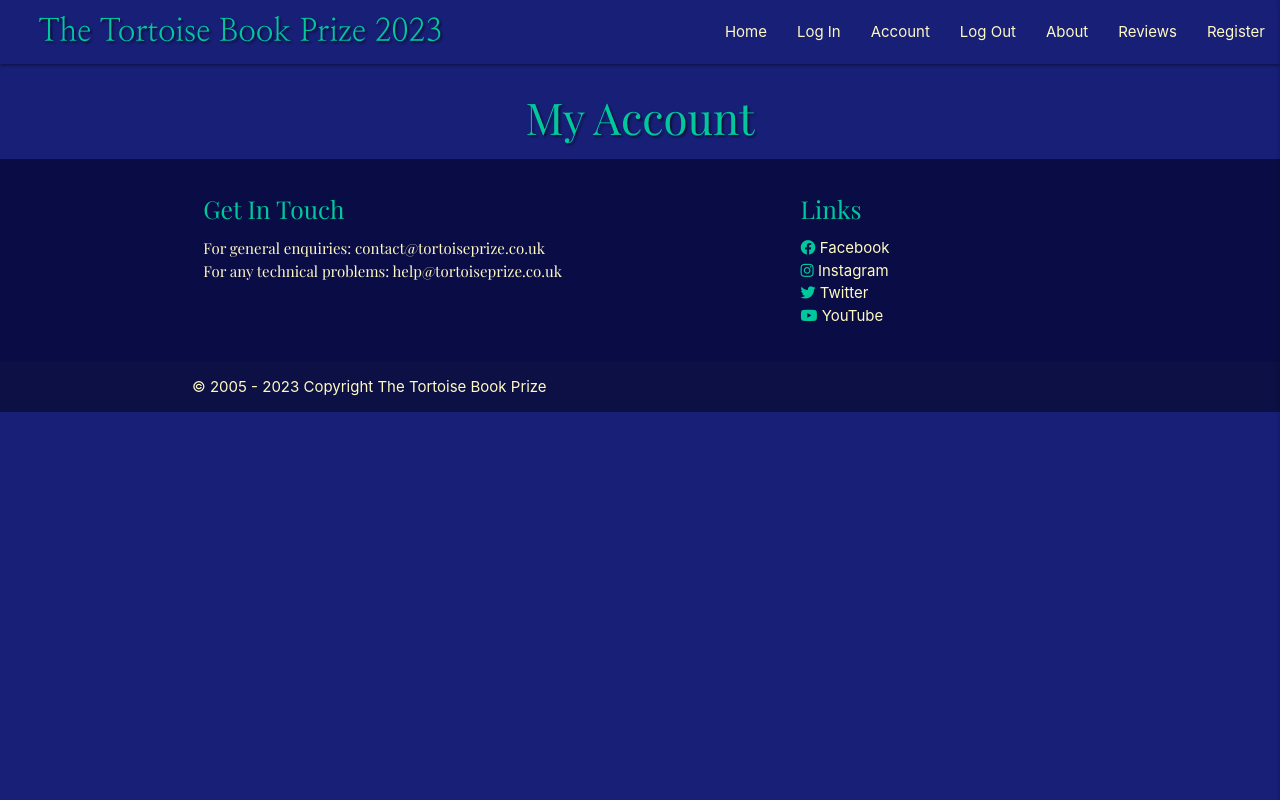
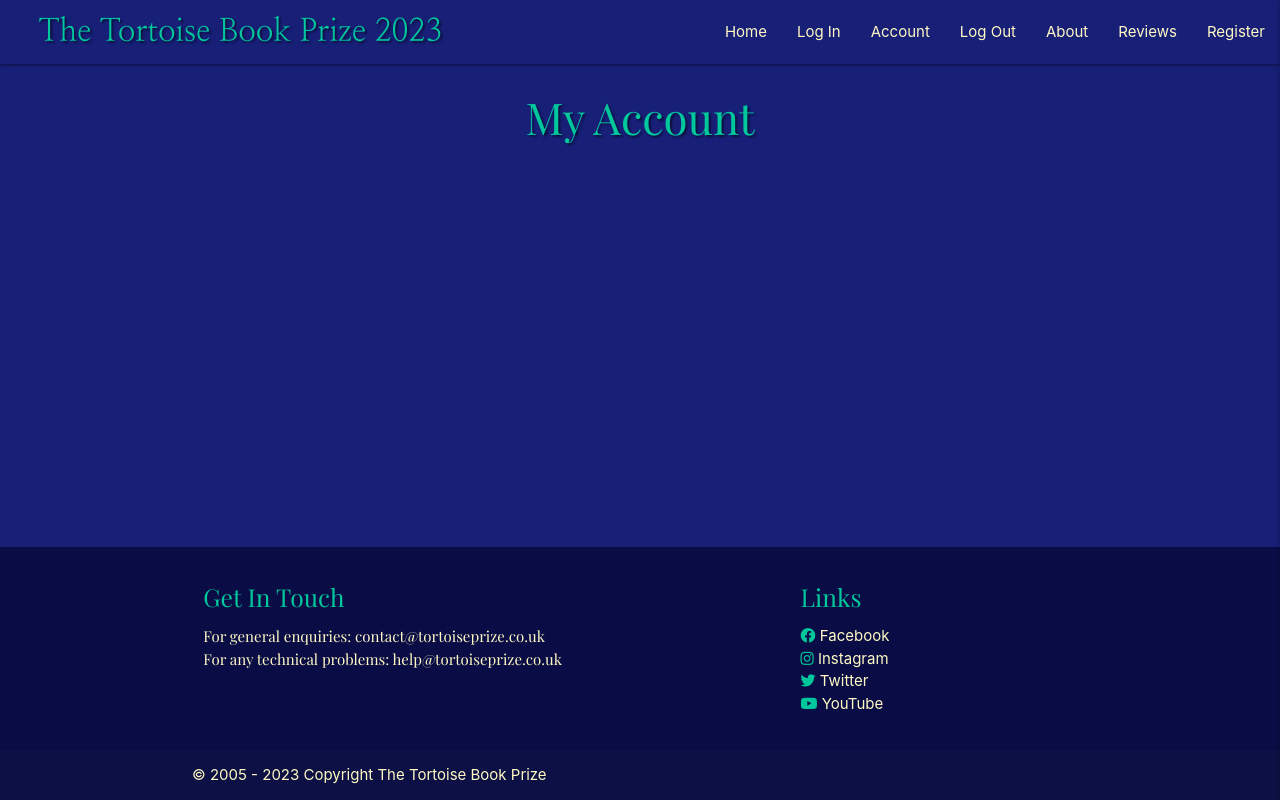
Before and after one commit to vicgoodall/book-awards, a Flask app: a page that uses bookreviews/templates/base.html in a window 1280 px wide. Run offline with Flask 2, Linux system fonts and the light colour scheme; the visitor is signed in with stand-in values (Sample User, id 1); data comes from the database, SQL or seed files in the repository; data that the repository does not hold is empty; some libraries are stand-ins or nearby versions.

Commit message:
just realised the issue with the mian tag earlier could ahve prevented the sticky footer working. Trying it again as the footer is floating up on laptops/ desktop view

```diff
--- a/bookreviews/static/css/style.css
+++ b/bookreviews/static/css/style.css
@@ -108,6 +108,18 @@ img {
     margin-right: 1%;
 }
 
+/*-------------------------------------------------------------- Footer */
+
+body {
+    display: flex;
+    min-height: 100vh;
+    flex-direction: column;
+  }
+
+  main {
+    flex: 1 0 auto;
+  }
+
 /*-------------------------------------------------------------- Media queries */
 
 @media(max-width: 481px) {
```
